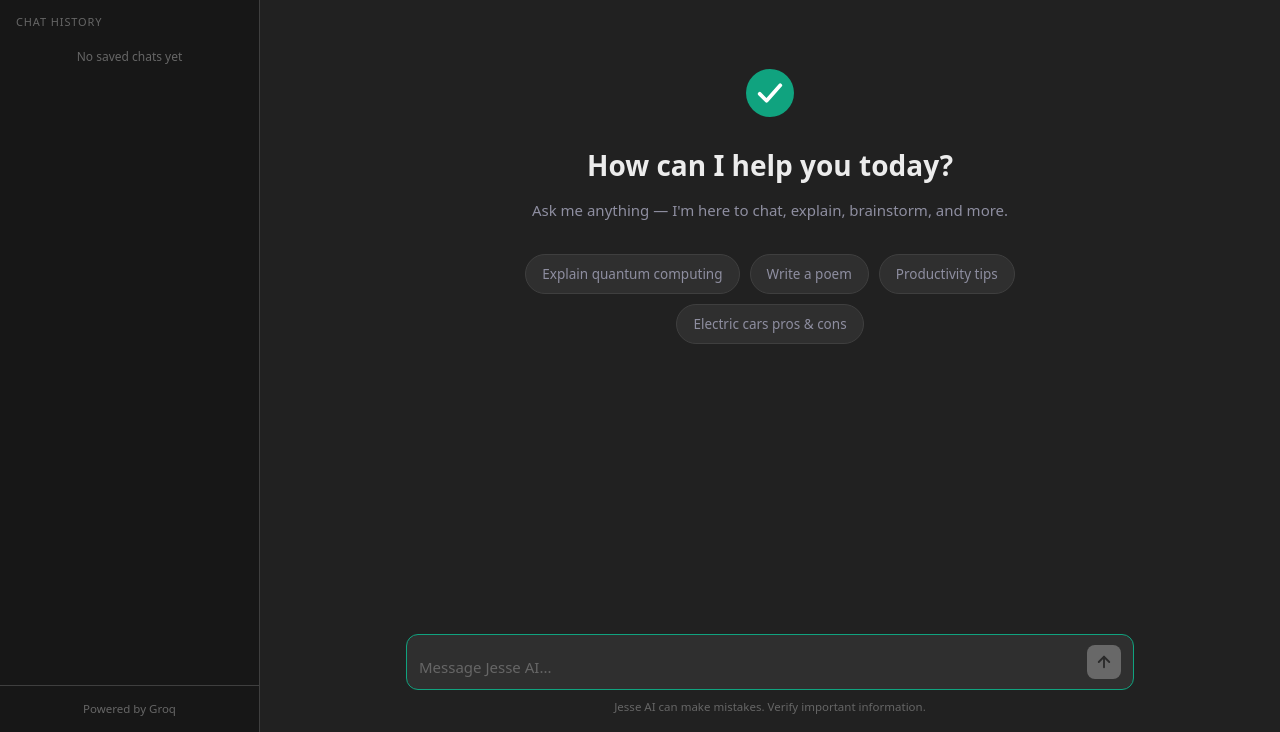
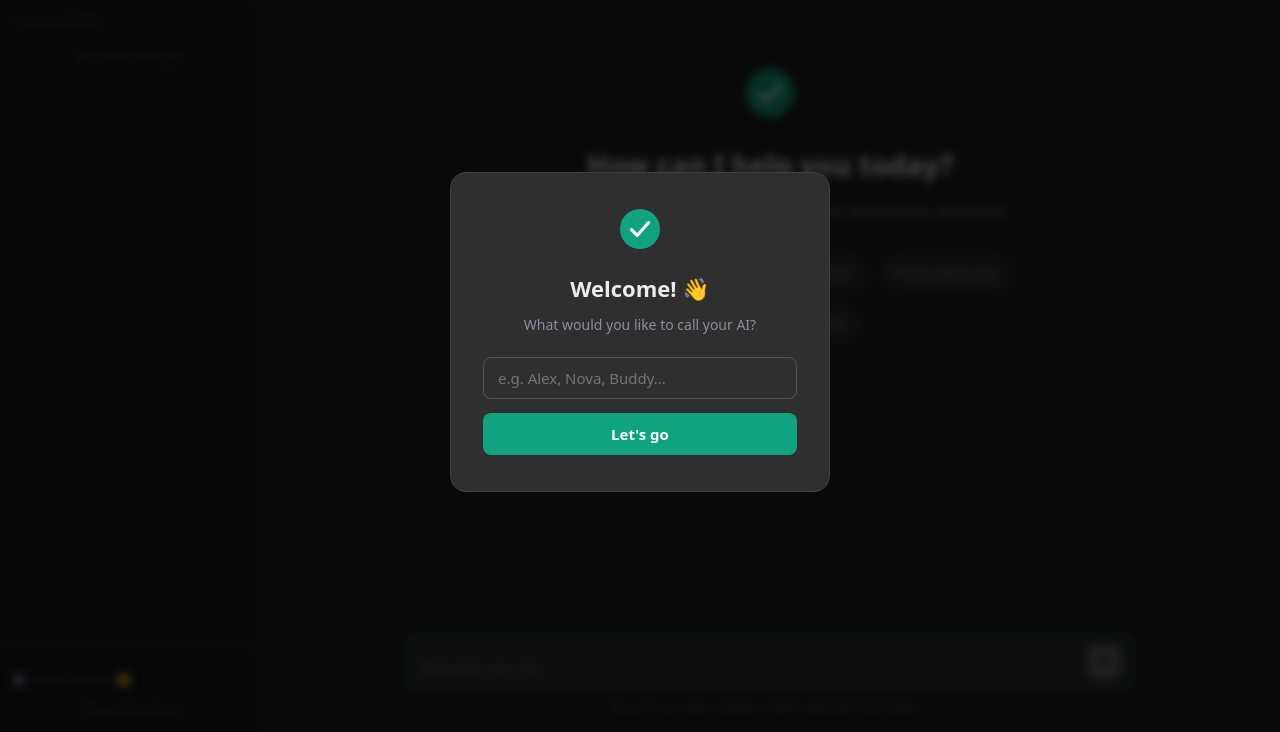
Before and after one commit to oviejedidiah-ux/jesse-ai-chatbot, a website: page public/index.html in a window 1280 px wide. Shown: the part 68-800 px from the top of the page. Drawn offline with nearby package versions, Linux system fonts and the light colour scheme; no server answers.

Commit message:
Add mood detector and custom AI name features

```diff
--- a/public/app.js
+++ b/public/app.js
@@ -1,21 +1,86 @@
 // ===== Constants =====
 const STORAGE_KEY = "jesse_ai_chats";
+const AI_NAME_KEY = "jesse_ai_name";
+
+// ===== Mood config =====
+const MOODS = {
+  happy:     { label: "Happy 😊",     color: "#10a37f" },
+  sad:       { label: "Sad 💙",        color: "#5b8dd9" },
+  angry:     { label: "Angry 😡",      color: "#e05c5c" },
+  anxious:   { label: "Anxious 😰",    color: "#e0a83a" },
+  surprised: { label: "Surprised 😮",  color: "#a855f7" },
+  neutral:   { label: "Neutral 😐",    color: "#8e8ea0" },
+};
 
 // ===== State =====
 let isLoading = false;
 let currentChatId = null;
 let sessionId = null;
+let aiName = localStorage.getItem(AI_NAME_KEY) || "Jesse AI";
+let currentMood = "neutral";
 
 // ===== DOM Elements =====
 const messagesEl = document.getElementById("messages");
 const messagesContainer = document.getElementById("messagesContainer");
 const welcomeScreen = document.getElementById("welcomeScreen");
+const welcomeTitle = document.getElementById("welcomeTitle");
 const messageInput = document.getElementById("messageInput");
 const sendBtn = document.getElementById("sendBtn");
 const newChatBtn = document.getElementById("newChatBtn");
 const menuToggle = document.getElementById("menuToggle");
 const sidebar = document.querySelector(".sidebar");
 const chatHistoryEl = document.getElementById("chatHistory");
+const moodDot = document.getElementById("moodDot");
+const moodLabel = document.getElementById("moodLabel");
+const sidebarName = document.getElementById("sidebarName");
+const topbarName = document.getElementById("topbarName");
+const pageTitle = document.getElementById("pageTitle");
+const inputHint = document.getElementById("inputHint");
+const nameModal = document.getElementById("nameModal");
+const aiNameInput = document.getElementById("aiNameInput");
+const saveNameBtn = document.getElementById("saveNameBtn");
+
+// ===== Apply AI name across UI =====
+function applyAiName(name) {
+  aiName = name;
+  sidebarName.textContent = name;
+  topbarName.textContent = `${name} · Groq`;
+  pageTitle.textContent = name;
+  inputHint.textContent = `${name} can make mistakes. Verify important information.`;
+}
+
+// ===== Name modal =====
+function checkNameSetup() {
+  const saved = localStorage.getItem(AI_NAME_KEY);
+  if (!saved) {
+    nameModal.classList.add("active");
+    aiNameInput.focus();
+  } else {
+    applyAiName(saved);
+  }
+}
+
+saveNameBtn.addEventListener("click", () => {
+  const name = aiNameInput.value.trim() || "Jesse AI";
+  localStorage.setItem(AI_NAME_KEY, name);
+  applyAiName(name);
+  nameModal.classList.remove("active");
+  messageInput.focus();
+});
+
+aiNameInput.addEventListener("keydown", (e) => {
+  if (e.key === "Enter") saveNameBtn.click();
+});
+
+// ===== Mood update =====
+function updateMood(mood) {
+  if (!mood || !MOODS[mood]) return;
+  currentMood = mood;
+  const m = MOODS[mood];
+  moodDot.style.background = m.color;
+  moodLabel.textContent = `Mood: ${m.label}`;
+  moodDot.style.boxShadow = `0 0 8px ${m.color}`;
+}
 
 // ===== Storage helpers =====
 function getAllChats() {
@@ -102,9 +167,9 @@ function loadChat(id) {
 
   chat.messages.forEach((msg) => {
     if (msg.type === "image") {
-      renderImageMessage(msg.prompt, msg.imageUrl, false);
+      renderImageMessage(msg.prompt, msg.imageUrl);
     } else {
-      renderMessage(msg.role, msg.text, false);
+      renderMessage(msg.role, msg.text);
     }
   });
 
@@ -122,6 +187,7 @@ function beginNewChat() {
   messageInput.value = "";
   messageInput.style.height = "auto";
   sendBtn.disabled = true;
+  updateMood("neutral");
   renderSidebar();
 
   fetch("/api/reset", {
@@ -133,7 +199,7 @@ function beginNewChat() {
   messageInput.focus();
 }
 
-// ===== Save a message to storage =====
+// ===== Save message to storage =====
 function saveMessage(chatId, msgObj, firstUserText) {
   const chats = getAllChats();
   if (!chats[chatId]) {
@@ -187,9 +253,8 @@ async function sendMessage() {
   const chats = getAllChats();
   const isFirst = !chats[currentChatId] || chats[currentChatId].messages.length === 0;
 
-  // Save and render user message
   saveMessage(currentChatId, { role: "user", text }, isFirst ? text : null);
-  renderMessage("user", text, false);
+  renderMessage("user", text);
   if (isFirst) renderSidebar();
 
   messageInput.value = "";
@@ -211,13 +276,13 @@ async function sendMessage() {
       removeTyping(typingId);
       if (res.ok) {
         saveMessage(currentChatId, { type: "image", prompt, imageUrl: data.imageUrl });
-        renderImageMessage(prompt, data.imageUrl, false);
+        renderImageMessage(prompt, data.imageUrl);
       } else {
-        renderMessage("assistant", `Couldn't generate the image: ${data.error}`, false);
+        renderMessage("assistant", `Couldn't generate the image: ${data.error}`);
       }
     } catch {
       removeTyping(typingId);
-      renderMessage("assistant", "Network error. Couldn't generate the image.", false);
+      renderMessage("assistant", "Network error. Couldn't generate the image.");
     }
   } else {
     try {
@@ -229,11 +294,12 @@ async function sendMessage() {
       const data = await res.json();
       removeTyping(typingId);
       const reply = res.ok ? data.reply : `Sorry, something went wrong: ${data.error}`;
+      if (res.ok && data.mood) updateMood(data.mood);
       saveMessage(currentChatId, { role: "assistant", text: reply });
-      renderMessage("assistant", reply, false);
+      renderMessage("assistant", reply);
     } catch {
       removeTyping(typingId);
-      renderMessage("assistant", "Network error. Please check your connection.", false);
+      renderMessage("assistant", "Network error. Please check your connection.");
     }
   }
 
@@ -249,14 +315,21 @@ function renderMessage(role, text) {
 
   const avatar = document.createElement("div");
   avatar.classList.add("message-avatar");
-  avatar.textContent = role === "user" ? "U" : "AI";
+
+  if (role === "user") {
+    avatar.textContent = "U";
+  } else {
+    // AI avatar shows mood color
+    avatar.textContent = "AI";
+    avatar.style.background = MOODS[currentMood]?.color || MOODS.neutral.color;
+  }
 
   const content = document.createElement("div");
   content.classList.add("message-content");
 
   const roleLabel = document.createElement("div");
   roleLabel.classList.add("message-role");
-  roleLabel.textContent = role === "user" ? "You" : "Jesse AI";
+  roleLabel.textContent = role === "user" ? "You" : aiName;
 
   const textEl = document.createElement("div");
   textEl.classList.add("message-text");
@@ -282,20 +355,21 @@ function renderImageMessage(prompt, imageUrl) {
   const avatar = document.createElement("div");
   avatar.classList.add("message-avatar");
   avatar.textContent = "AI";
+  avatar.style.background = MOODS[currentMood]?.color || MOODS.neutral.color;
 
   const content = document.createElement("div");
   content.classList.add("message-content");
 
   const roleLabel = document.createElement("div");
   roleLabel.classList.add("message-role");
-  roleLabel.textContent = "Jesse AI";
+  roleLabel.textContent = aiName;
 
   const textEl = document.createElement("div");
   textEl.classList.add("message-text");
   textEl.innerHTML = `<p>Here's your image of <strong>${escapeHtml(prompt)}</strong>:</p>
     <div class="image-container">
       <img src="${imageUrl}" alt="${escapeHtml(prompt)}" class="generated-image" loading="lazy" />
-      <a href="${imageUrl}" download="jesse-ai-image.jpg" class="download-btn">Download</a>
+      <a href="${imageUrl}" download="ai-image.jpg" class="download-btn">Download</a>
     </div>`;
 
   content.appendChild(roleLabel);
@@ -316,13 +390,14 @@ function showTyping() {
   const avatar = document.createElement("div");
   avatar.classList.add("message-avatar");
   avatar.textContent = "AI";
+  avatar.style.background = MOODS[currentMood]?.color || MOODS.neutral.color;
 
   const content = document.createElement("div");
   content.classList.add("message-content");
 
   const roleLabel = document.createElement("div");
   roleLabel.classList.add("message-role");
-  roleLabel.textContent = "Jesse AI";
+  roleLabel.textContent = aiName;
 
   const dots = document.createElement("div");
   dots.classList.add("typing-indicator");
@@ -390,6 +465,8 @@ document.querySelectorAll(".suggestion-chip").forEach((chip) => {
 
 // ===== Init =====
 window.addEventListener("load", () => {
+  checkNameSetup();
   beginNewChat();
+  updateMood("neutral");
   messageInput.focus();
 });
--- a/public/index.html
+++ b/public/index.html
@@ -3,12 +3,28 @@
   <head>
     <meta charset="UTF-8" />
     <meta name="viewport" content="width=device-width, initial-scale=1.0" />
-    <title>Jesse AI</title>
+    <title id="pageTitle">Jesse AI</title>
     <link rel="stylesheet" href="style.css" />
-    <!-- Markdown rendering -->
     <script src="https://cdn.jsdelivr.net/npm/marked/marked.min.js"></script>
   </head>
   <body>
+
+    <!-- Name setup modal -->
+    <div class="modal-overlay" id="nameModal">
+      <div class="modal">
+        <div class="modal-icon">
+          <svg width="40" height="40" viewBox="0 0 28 28" fill="none">
+            <circle cx="14" cy="14" r="14" fill="#10a37f"/>
+            <path d="M8 14.5l4 4 8-9" stroke="white" stroke-width="2.2" stroke-linecap="round" stroke-linejoin="round"/>
+          </svg>
+        </div>
+        <h2>Welcome! 👋</h2>
+        <p>What would you like to call your AI?</p>
+        <input type="text" id="aiNameInput" placeholder="e.g. Alex, Nova, Buddy..." maxlength="20" />
+        <button id="saveNameBtn" class="save-name-btn">Let's go</button>
+      </div>
+    </div>
+
     <!-- Sidebar -->
     <aside class="sidebar">
       <div class="sidebar-header">
@@ -17,7 +33,7 @@
             <circle cx="14" cy="14" r="14" fill="#10a37f"/>
             <path d="M8 14.5l4 4 8-9" stroke="white" stroke-width="2.2" stroke-linecap="round" stroke-linejoin="round"/>
           </svg>
-          <span>Jesse AI</span>
+          <span id="sidebarName">Jesse AI</span>
         </div>
         <button id="newChatBtn" class="new-chat-btn" title="New chat">
           <svg width="18" height="18" viewBox="0 0 24 24" fill="none" stroke="currentColor" stroke-width="2" stroke-linecap="round" stroke-linejoin="round">
@@ -30,25 +46,27 @@
         <div id="chatHistory"></div>
       </div>
       <div class="sidebar-footer">
+        <!-- Mood indicator -->
+        <div class="mood-bar" id="moodBar">
+          <span class="mood-dot" id="moodDot"></span>
+          <span class="mood-label" id="moodLabel">Mood: Neutral</span>
+        </div>
         <p class="sidebar-hint">Powered by Groq</p>
       </div>
     </aside>
 
     <!-- Main chat area -->
     <main class="main">
-      <!-- Top bar -->
       <header class="topbar">
         <button class="menu-toggle" id="menuToggle" aria-label="Toggle sidebar">
           <svg width="20" height="20" viewBox="0 0 24 24" fill="none" stroke="currentColor" stroke-width="2" stroke-linecap="round" stroke-linejoin="round">
             <line x1="3" y1="6" x2="21" y2="6"/><line x1="3" y1="12" x2="21" y2="12"/><line x1="3" y1="18" x2="21" y2="18"/>
           </svg>
         </button>
-        <span class="model-badge">LLaMA 3 · Groq</span>
+        <span id="topbarName" class="model-badge">Jesse AI · Groq</span>
       </header>
 
-      <!-- Messages container -->
       <div class="messages-container" id="messagesContainer">
-        <!-- Welcome screen -->
         <div class="welcome-screen" id="welcomeScreen">
           <div class="welcome-icon">
             <svg width="48" height="48" viewBox="0 0 28 28" fill="none">
@@ -56,7 +74,7 @@
               <path d="M8 14.5l4 4 8-9" stroke="white" stroke-width="2.2" stroke-linecap="round" stroke-linejoin="round"/>
             </svg>
           </div>
-          <h1>How can I help you today?</h1>
+          <h1 id="welcomeTitle">How can I help you today?</h1>
           <p>Ask me anything — I'm here to chat, explain, brainstorm, and more.</p>
           <div class="suggestions">
             <button class="suggestion-chip" data-prompt="Explain quantum computing in simple terms">Explain quantum computing</button>
@@ -65,17 +83,14 @@
             <button class="suggestion-chip" data-prompt="What are the pros and cons of electric cars?">Electric cars pros & cons</button>
           </div>
         </div>
-
-        <!-- Messages will be injected here -->
         <div class="messages" id="messages"></div>
       </div>
 
-      <!-- Input area -->
       <div class="input-area">
         <div class="input-wrapper">
           <textarea
             id="messageInput"
-            placeholder="Message Jesse AI..."
+            placeholder="Message your AI..."
             rows="1"
             autocomplete="off"
             spellcheck="true"
@@ -86,10 +101,10 @@
             </svg>
           </button>
         </div>
-        <p class="input-hint">Jesse AI can make mistakes. Verify important information.</p>
+        <p class="input-hint" id="inputHint">Jesse AI can make mistakes. Verify important information.</p>
       </div>
     </main>
 
-    <script src="app.js?v=10"></script>
+    <script src="app.js?v=11"></script>
   </body>
 </html>
--- a/public/style.css
+++ b/public/style.css
@@ -587,3 +587,106 @@ textarea#messageInput::placeholder {
   background: var(--bg-input);
   color: var(--text-primary);
 }
+
+/* ===== Name Modal ===== */
+.modal-overlay {
+  position: fixed;
+  inset: 0;
+  background: rgba(0, 0, 0, 0.7);
+  display: none;
+  align-items: center;
+  justify-content: center;
+  z-index: 999;
+  backdrop-filter: blur(4px);
+}
+
+.modal-overlay.active {
+  display: flex;
+}
+
+.modal {
+  background: var(--bg-secondary);
+  border: 1px solid var(--border);
+  border-radius: 16px;
+  padding: 36px 32px;
+  max-width: 380px;
+  width: 90%;
+  text-align: center;
+  animation: fadeIn 0.25s ease;
+}
+
+.modal-icon {
+  margin-bottom: 16px;
+}
+
+.modal h2 {
+  font-size: 22px;
+  font-weight: 600;
+  margin-bottom: 8px;
+  color: var(--text-primary);
+}
+
+.modal p {
+  color: var(--text-secondary);
+  font-size: 14px;
+  margin-bottom: 20px;
+}
+
+.modal input {
+  width: 100%;
+  background: var(--bg-input);
+  border: 1px solid var(--border-input);
+  border-radius: var(--radius-sm);
+  padding: 10px 14px;
+  font-size: 15px;
+  color: var(--text-primary);
+  font-family: inherit;
+  outline: none;
+  margin-bottom: 14px;
+  transition: border-color var(--transition);
+}
+
+.modal input:focus {
+  border-color: var(--accent);
+}
+
+.save-name-btn {
+  width: 100%;
+  background: var(--accent);
+  color: white;
+  border: none;
+  border-radius: var(--radius-sm);
+  padding: 11px;
+  font-size: 15px;
+  font-weight: 600;
+  font-family: inherit;
+  cursor: pointer;
+  transition: background var(--transition);
+}
+
+.save-name-btn:hover {
+  background: var(--accent-hover);
+}
+
+/* ===== Mood Indicator ===== */
+.mood-bar {
+  display: flex;
+  align-items: center;
+  gap: 8px;
+  padding: 8px 0 10px;
+}
+
+.mood-dot {
+  width: 10px;
+  height: 10px;
+  border-radius: 50%;
+  background: var(--text-muted);
+  flex-shrink: 0;
+  transition: background 0.4s ease, box-shadow 0.4s ease;
+}
+
+.mood-label {
+  font-size: 12px;
+  color: var(--text-muted);
+  transition: color 0.4s ease;
+}
```
Also changed, not shown: server.js (+22 -1 lines).
